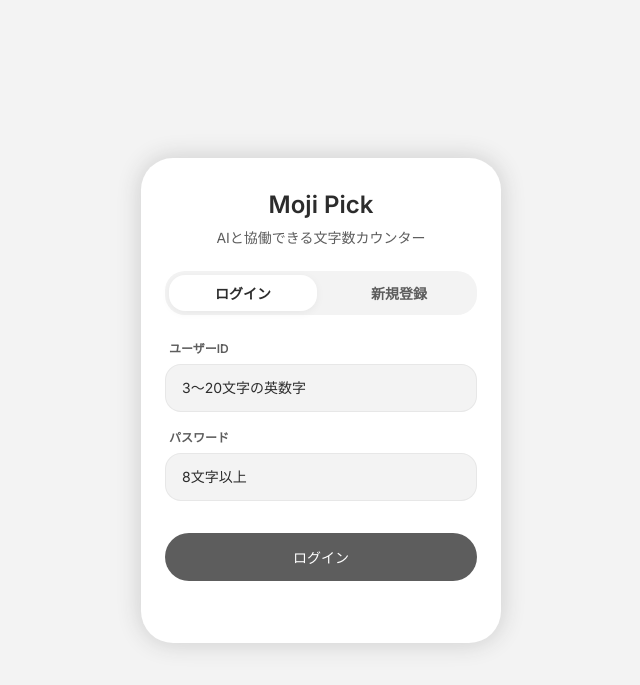
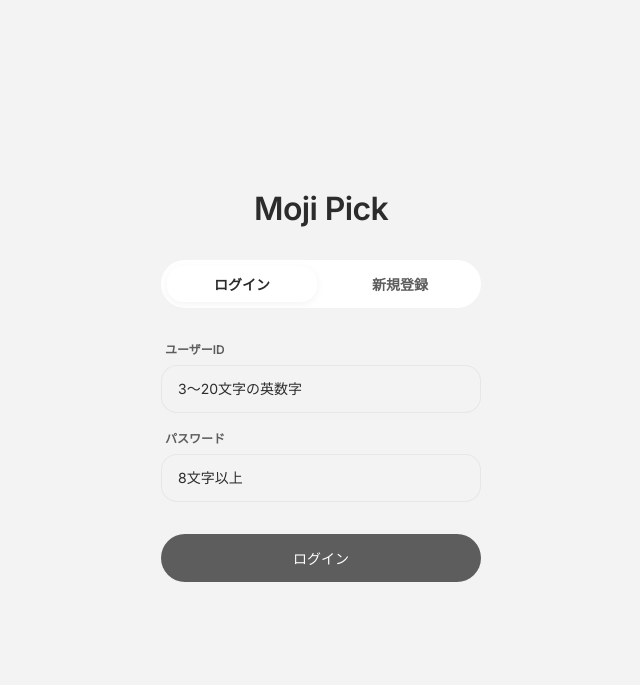
Before and after one commit to Yusei-Design/moji-pick-share, a website: page public/index.html in a window 1280 px wide. Shown: the whole page, without its empty margins (319-959 px from the left). Drawn offline with Linux system fonts and the light colour scheme; no server answers.

Commit message:
デザインを変更

```diff
--- a/public/index.html
+++ b/public/index.html
@@ -135,7 +135,6 @@
       <div id="authScreen" class="auth-screen">
         <div class="auth-container">
           <h1 class="auth-title">Moji Pick</h1>
-          <p class="auth-desc">AIと協働できる文字数カウンター</p>
 
           <div class="auth-tabs">
             <button id="tabLogin" class="auth-tab active" type="button">ログイン</button>
--- a/public/styles.css
+++ b/public/styles.css
@@ -659,21 +659,18 @@ a.prompt-card {
 
 .auth-container {
   width: 100%;
-  max-width: 360px;
-  background: var(--surface);
-  border-radius: 32px;
-  padding: 32px 24px;
-  box-shadow: 0 0 24px var(--panel-shadow);
+  max-width: 320px;
   display: flex;
   flex-direction: column;
-  gap: 24px;
+  gap: 32px;
 }
 
 .auth-title {
-  font-size: 24px;
+  font-size: 32px;
   font-weight: 600;
   text-align: center;
   margin: 0;
+  letter-spacing: -0.02em;
 }
 
 .auth-desc {
@@ -686,9 +683,9 @@ a.prompt-card {
 .auth-tabs {
   display: flex;
   gap: 8px;
-  background: var(--bg);
-  padding: 4px;
-  border-radius: 20px;
+  background: var(--surface);
+  padding: 6px;
+  border-radius: 24px;
 }
 
 .auth-tab {
```
